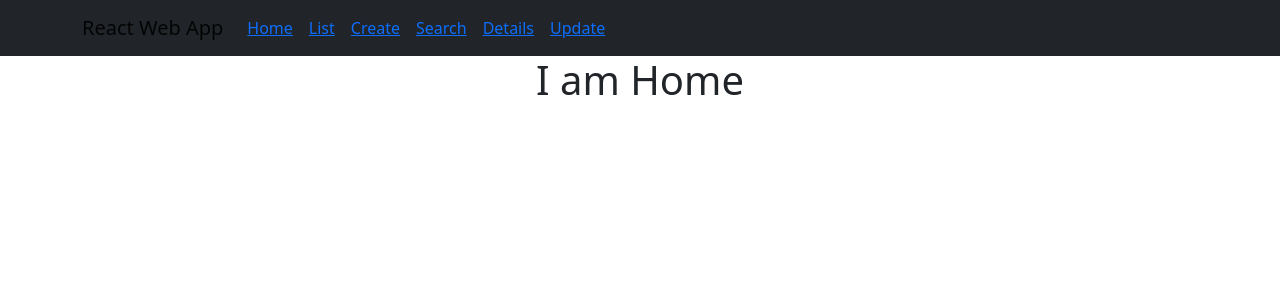
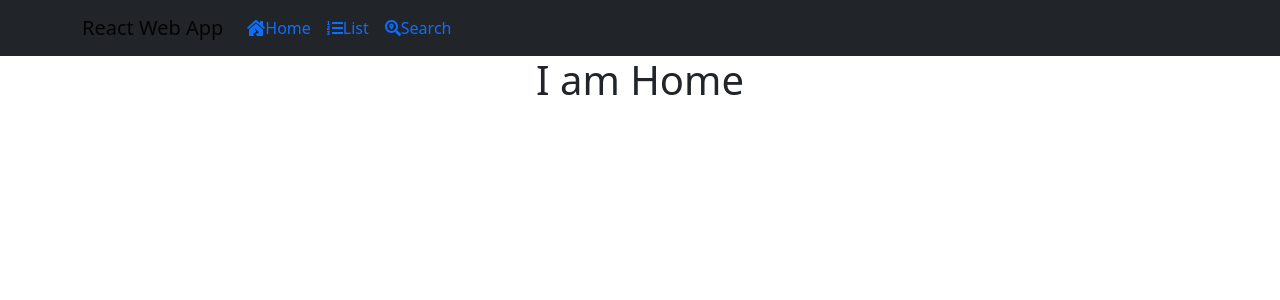
Before and after one commit to Lindos-Mahadi/First-Simple-React-WebReactApp, a React (Create React App) app in the folder first-simple-reactapp/: page / in a window 1280 px wide. Shown: the top 300 px of the page. Built offline with nearby package versions, Linux system fonts and the light colour scheme.

Commit message:
Install reactFontawesome & set Icons

```diff
--- a/first-simple-reactapp/package.json
+++ b/first-simple-reactapp/package.json
@@ -3,6 +3,9 @@
   "version": "0.1.0",
   "private": true,
   "dependencies": {
+    "@fortawesome/fontawesome-svg-core": "^1.2.36",
+    "@fortawesome/free-solid-svg-icons": "^5.15.4",
+    "@fortawesome/react-fontawesome": "^0.1.15",
     "@testing-library/jest-dom": "^5.14.1",
     "@testing-library/react": "^11.2.7",
     "@testing-library/user-event": "^12.8.3",
@@ -10,6 +13,7 @@
     "react": "^17.0.2",
     "react-bootstrap": "^2.0.0-beta.4",
     "react-dom": "^17.0.2",
+    "react-fontawesome": "^1.7.1",
     "react-router-dom": "^5.2.0",
     "react-scripts": "4.0.3",
     "web-vitals": "^1.1.2"
--- a/first-simple-reactapp/src/App.js
+++ b/first-simple-reactapp/src/App.js
@@ -3,9 +3,12 @@ import './App.css';
 import {
   BrowserRouter as Router,
   Route,
-  Link
+  NavLink
 } from 'react-router-dom'
 import {Navbar, Nav, Container} from 'react-bootstrap'
+
+import { FontAwesomeIcon } from '@fortawesome/react-fontawesome'
+import {faHouseDamage, faListOl,  faSearchLocation } from '@fortawesome/free-solid-svg-icons'
 
 import Home from "./components/Home"
 import RestaurantUpdate from "./components/RestaurantUpdate"
@@ -25,12 +28,12 @@ function App() {
         <Navbar.Toggle aria-controls="basic-navbar-nav" />
         <Navbar.Collapse id="basic-navbar-nav">
           <Nav className="me-auto">
-            <Nav.Link href="#home"><Link to="/">Home</Link></Nav.Link>
-            <Nav.Link href="#link"> <Link to="/list">List</Link></Nav.Link>
-            <Nav.Link href="#home"><Link to="/create">Create</Link></Nav.Link>
-            <Nav.Link href="#link"><Link to="/search">Search</Link></Nav.Link>
-            <Nav.Link href="#home"><Link to="/details">Details</Link></Nav.Link>
-            <Nav.Link href="#link"><Link to="/update">Update</Link></Nav.Link>
+            <Nav.Link href="#home"><NavLink className="text-decoration-none" to="/">< FontAwesomeIcon icon={faHouseDamage} />Home</NavLink></Nav.Link>
+            <Nav.Link href="#link"> <NavLink className="text-decoration-none" to="/list">< FontAwesomeIcon icon={faListOl} />List</NavLink></Nav.Link>
+            {/* <Nav.Link href="#home"><NavLink className="text-decoration-none" to="/create">Create</NavLink></Nav.Link> */}
+            <Nav.Link href="#link"><NavLink className="text-decoration-none" to="/search">< FontAwesomeIcon icon={faSearchLocation} />Search</NavLink></Nav.Link>
+            {/* <Nav.Link href="#home"><NavLink className="text-decoration-none" to="/details">Details</NavLink></Nav.Link> */}
+            {/* <Nav.Link href="#link"><NavLink className="text-decoration-none" to="/update">Update</NavLink></Nav.Link> */}
           </Nav>
         </Navbar.Collapse>
         </Container>
--- a/first-simple-reactapp/src/components/RestaurantList.js
+++ b/first-simple-reactapp/src/components/RestaurantList.js
@@ -1,6 +1,8 @@
 import React, { Component } from 'react';
 import {Table} from 'react-bootstrap';
 import { Link } from 'react-router-dom'
+import { FontAwesomeIcon } from '@fortawesome/react-fontawesome'
+import {faInfo, faTrash, faEdit } from '@fortawesome/free-solid-svg-icons'
 class RestaurantList extends Component {
     constructor() {
         super();
@@ -45,7 +47,19 @@ class RestaurantList extends Component {
                                     <td>{item.email}</td>
                                     <td>{item.rating}</td>
                                     <td>{item.address}</td>
-                                    <td><Link to={"/update/"+item.id}>Edit</Link></td>
+                                    <td ><Link to={"/update/"+item.id}>
+                                        <FontAwesomeIcon icon={faEdit} color="yellow" style={{fontSize: "25px", marginRight: "10px"}} />
+                                        </Link>
+
+                                        <Link to={"/update/"+item.id}>
+                                        <FontAwesomeIcon icon={faInfo} color="black" style={{fontSize: "25px", marginRight: "10px"}}/>
+                                        </Link>
+
+                                        <Link to={"/update/"+item.id}>
+                                        <FontAwesomeIcon icon={faTrash} color="red" style={{fontSize: "25px"}} />
+                                        </Link>
+
+                                        </td>
                                 </tr>
                             )
 
```
Also changed, not shown: 1 other file (tests, documents, lock files or other folders).
